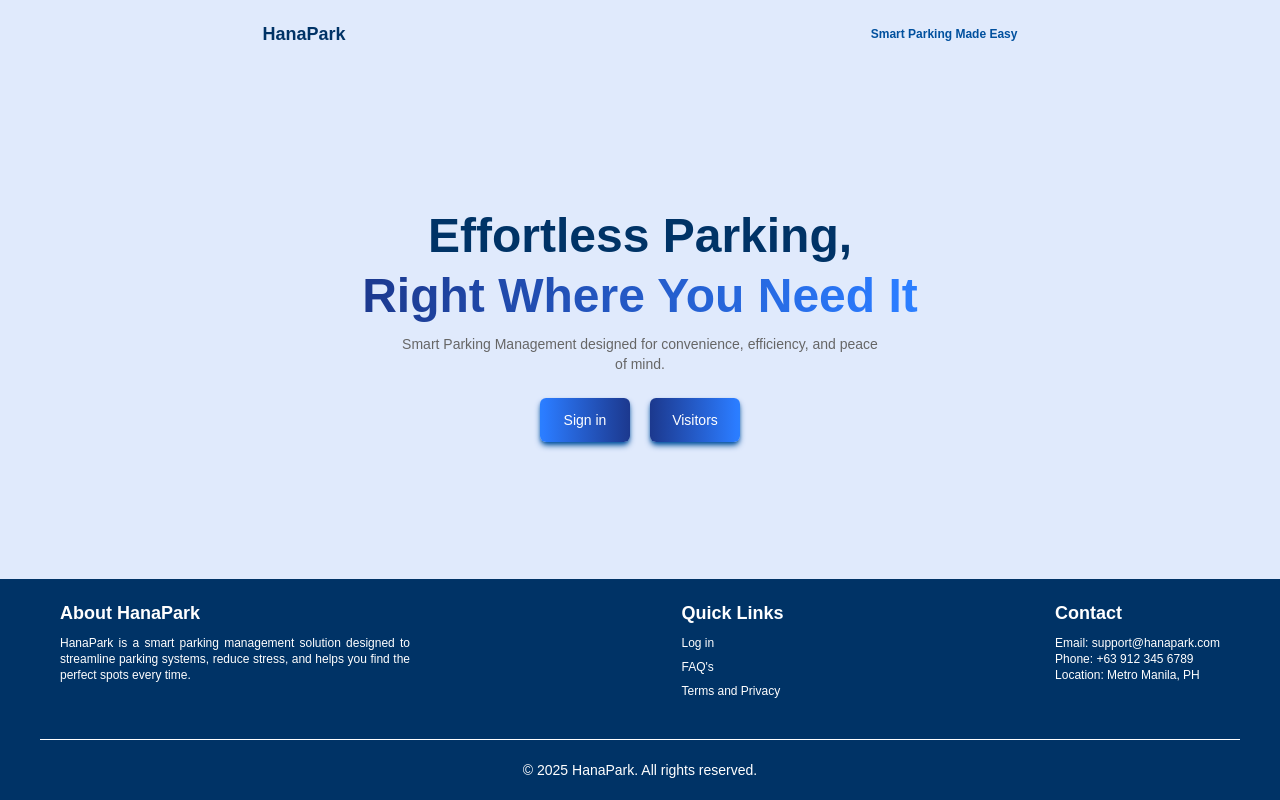
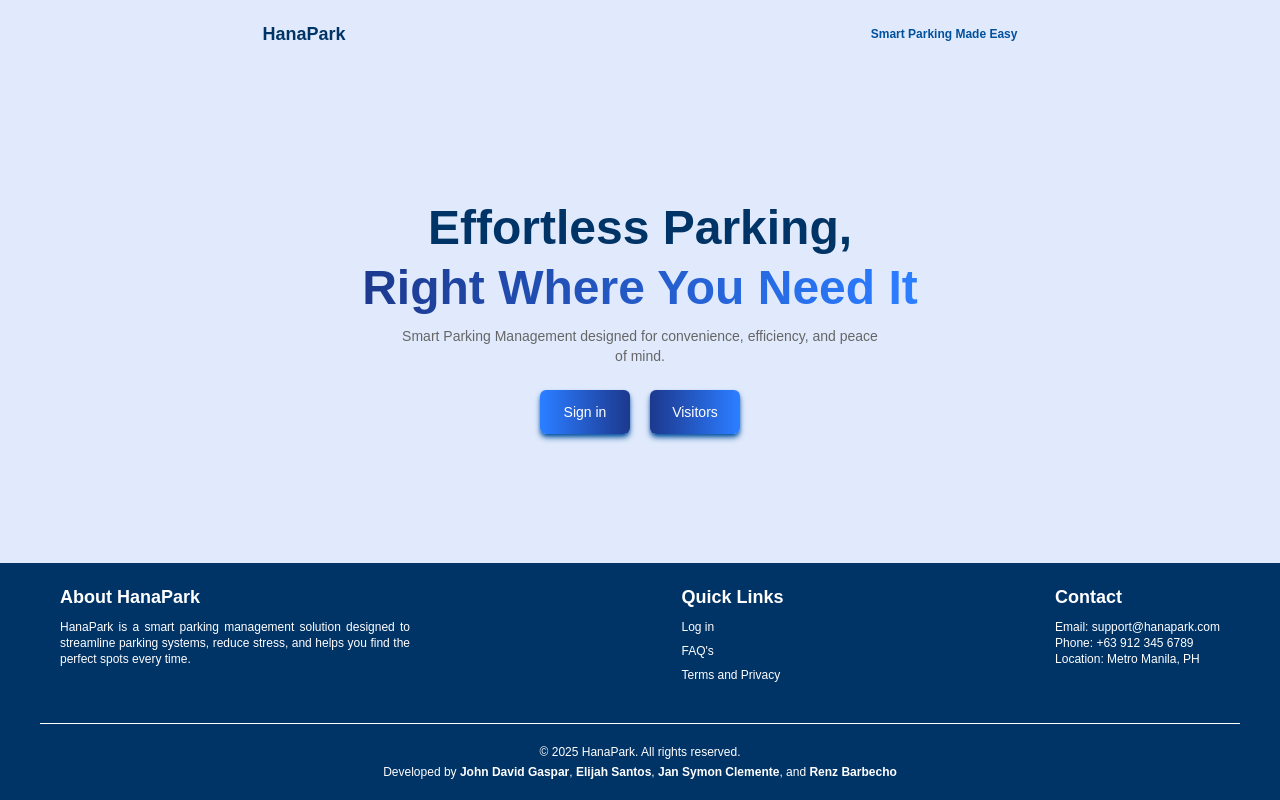
Before and after one commit to prodby-david/Capstone-Project-HanaPark-, a React (Vite) app in the folder client/: page / in a window 1280 px wide. Built offline with nearby package versions, Linux system fonts and the light colour scheme; no server answers.

Commit message:
style: adjust the spacing

```diff
--- a/client/src/components/footers/footer.jsx
+++ b/client/src/components/footers/footer.jsx
@@ -31,15 +31,19 @@ const Footer = () => {
         </div>
       </div>
 
-      {/* Divider */}
       <div className="mt-10 flex justify-center">
         <div className="h-px w-full max-w-[1200px] bg-white"></div>
       </div>
 
-      {/* Copyright */}
-      <p className="text-center mt-5 text-sm">
-        &copy; {new Date().getFullYear()} HanaPark. All rights reserved.
-      </p>
+       <div className="text-center mt-5 text-sm">
+        <p className="text-xs">&copy; {new Date().getFullYear()} HanaPark. All rights reserved.</p>
+        <p className="text-xs mt-1">
+          Developed by <span className="font-semibold">John David Gaspar</span>,{" "}
+          <span className="font-semibold">Elijah Santos</span>,{" "}
+          <span className="font-semibold">Jan Symon Clemente</span>, and{" "}
+          <span className="font-semibold">Renz Barbecho</span>
+        </p>
+      </div>
     </footer>
   );
 }
--- a/client/src/pages/admin/userlist.jsx
+++ b/client/src/pages/admin/userlist.jsx
@@ -349,16 +349,6 @@ const UserList = () => {
                 ))}
               </div>
 
-              {filteredUsers.length > 10 && (
-                <div className="flex justify-center py-4 bg-white border-t">
-                  <button
-                    onClick={() => setShowAll((prev) => !prev)}
-                    className="px-4 py-2 bg-color text-white font-medium rounded-md hover:opacity-90 transition"
-                  >
-                    {showAll ? 'See Less' : 'See More'}
-                  </button>
-                </div>
-              )}
             </div>
           </div>
         )}
--- a/client/src/pages/user/dashboard.jsx
+++ b/client/src/pages/user/dashboard.jsx
@@ -30,23 +30,21 @@ const Dashboard = () => {
   }, [navigate]);
 
   return (
-    <>
-      <div className="min-h-screen flex flex-col justify-between">
+    <div className="h-screen flex flex-col overflow-hidden">
       <UserHeader />
 
       <motion.div
         initial={{ opacity: 0, y: 30 }}
         animate={{ opacity: 1, y: 0 }}
         transition={{ duration: 0.6 }}
-          className="flex flex-col items-center justify-center mt-12 md:mt-10 px-6 text-center"
+        className="flex flex-col items-center justify-center mt-10 px-6 text-center flex-grow"
       >
         <h2 className="text-[28px] lg:text-[36px] font-bold text-color">
-            Welcome back,{" "}
-            <span className="text-color-3">{auth.user.firstname}!</span>
+          Welcome back, <span className="text-color-3">{auth.user.firstname}!</span>
         </h2>
-          <p className="text-sm text-color-2 mt-3 max-w-2xl">
-            Manage your parking effortlessly — reserve slots, view your recent
-            activities, and keep your account up to date.
+        <p className="text-sm text-color-2 mt-3 mb-5 max-w-2xl">
+          Manage your parking effortlessly — reserve slots, view your recent activities,
+          and keep your account up to date.
         </p>
       </motion.div>
 
@@ -54,7 +52,7 @@ const Dashboard = () => {
         variants={container}
         initial="hidden"
         animate="show"
-          className="grid grid-cols-1 md:grid-cols-2 lg:grid-cols-3 gap-6 justify-items-center mt-10 px-6 pb-12"
+        className="grid grid-cols-1 md:grid-cols-2 lg:grid-cols-3 gap-6 justify-items-center px-6 pb-12 flex-grow overflow-y-auto"
       >
         <motion.div
           variants={fadeUp}
@@ -84,9 +82,7 @@ const Dashboard = () => {
           <div className="bg-[#fff4e5] p-4 rounded-full mb-3">
             <ClockIcon className="w-10 h-10 text-[#f4a300]" />
           </div>
-            <h2 className="text-xl font-semibold text-color">
-              Recent Activities
-            </h2>
+          <h2 className="text-xl font-semibold text-color">Recent Activities</h2>
           <p className="text-sm text-color-2 mt-2">
             Review your latest reservations and parking history.
           </p>
@@ -98,7 +94,6 @@ const Dashboard = () => {
           </Link>
         </motion.div>
 
-          {/* Account Settings */}
         <motion.div
           variants={fadeUp}
           whileHover={{ scale: 1.05 }}
@@ -107,11 +102,9 @@ const Dashboard = () => {
           <div className="bg-[#f3e7ff] p-4 rounded-full mb-3">
             <UserCircleIcon className="w-10 h-10 text-[#9460C9]" />
           </div>
-            <h2 className="text-xl font-semibold text-color">
-              Account Settings
-            </h2>
+          <h2 className="text-xl font-semibold text-color">Account Settings</h2>
           <p className="text-sm text-color-2 mt-2">
-              Update your profile, password, or vehicle  information.
+            Update your profile, password, or vehicle information.
           </p>
           <Link
             to="/account-settings"
@@ -125,7 +118,6 @@ const Dashboard = () => {
       <UserFooter />
       <FeedbackWidget />
     </div>
-    </>
   );
 };
 
--- a/client/src/pages/user/signin.jsx
+++ b/client/src/pages/user/signin.jsx
@@ -149,7 +149,7 @@ const SignIn = () => {
             </div>
 
             <form className="flex flex-col gap-y-5" onSubmit={handleSubmit}>
-              {/* Username */}
+
               <div className="relative">
                 <UserIcon className="w-5 h-5 text-gray-500 absolute left-3 top-3" />
                 <input
@@ -162,7 +162,6 @@ const SignIn = () => {
                 />
               </div>
 
-              {/* Password */}
               <div className="relative">
                 <LockClosedIcon className="w-5 h-5 text-gray-500 absolute left-3 top-3" />
                 <input
@@ -186,7 +185,6 @@ const SignIn = () => {
                 )}
               </div>
 
-              {/* Submit Button */}
               <button
                 type="submit"
                 className="w-full bg-gradient-to-r from-blue-600 to-blue-800 text-white font-medium py-2.5 rounded-md hover:from-blue-800 hover:to-blue-600 transition-all duration-300 shadow-md cursor-pointer"
@@ -220,6 +218,7 @@ const SignIn = () => {
         message={popup.message}
         onClose={() => setPopup({ ...popup, show: false })}
         onConfirm={popup.onConfirm}
+        showCancel={false}
         confirmText="Confirm"
       />
     </>
```
Lines whose indentation alone changed are shown as unchanged.
